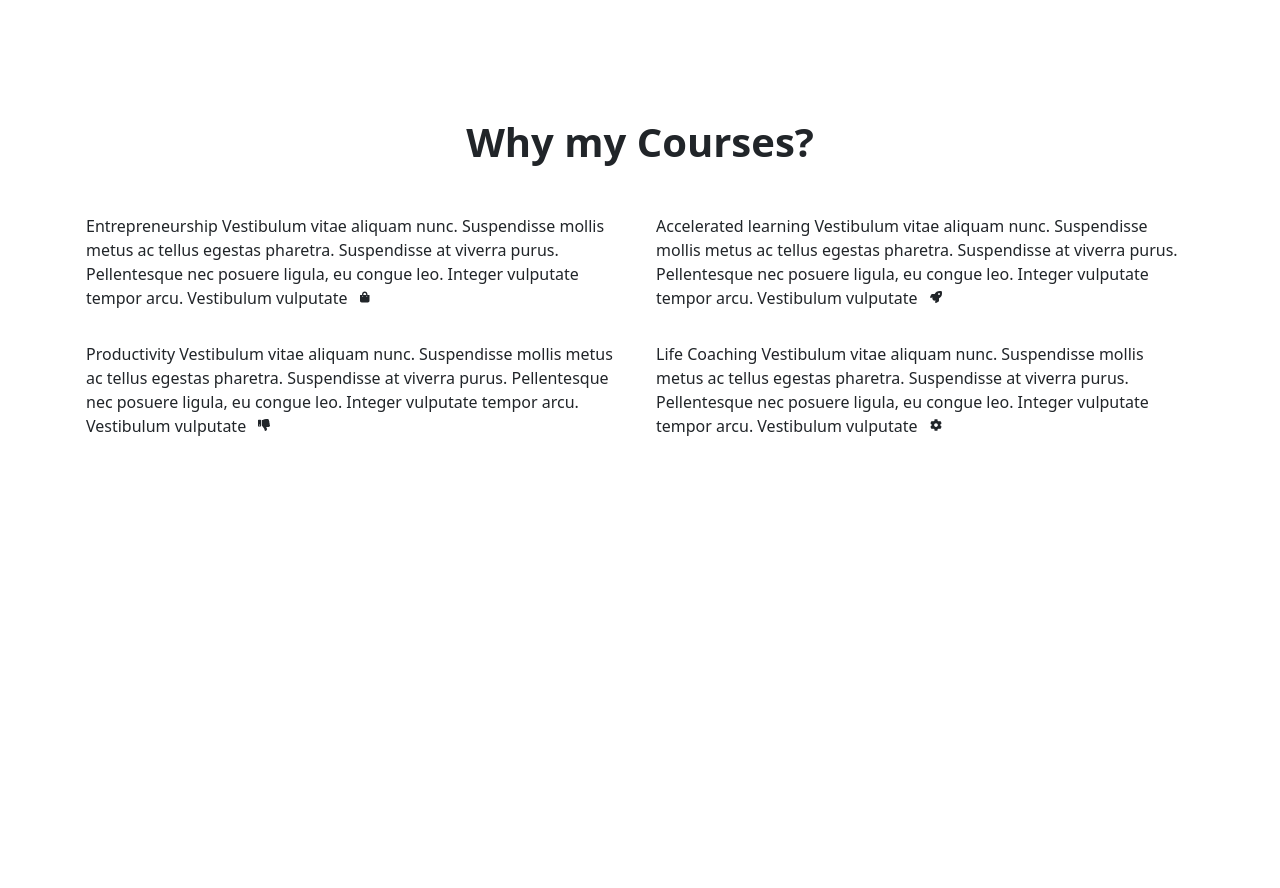
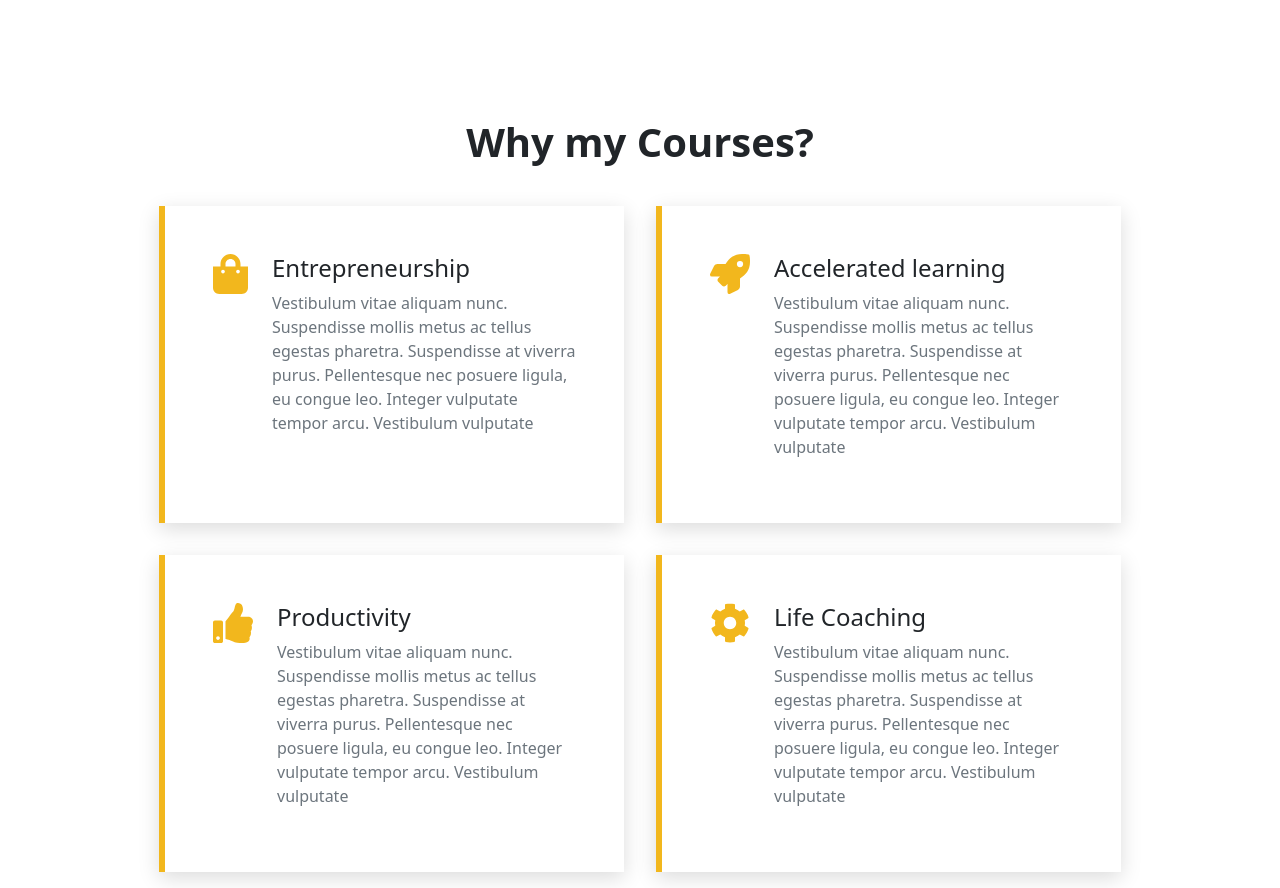
Before and after one commit to DenuccioDiego/proj-html-vuejs, a Vue app: page / in a window 1280 px wide. Shown: the part 3053-3941 px from the top of the page. Before the commit the page ends 3507 px from the top, so only its background shows below. Built offline with nearby package versions, Linux system fonts and the light colour scheme.

Commit message:
SectionWhyMyCourses hover effects add (layer adjustment)

```diff
--- a/src/App.vue
+++ b/src/App.vue
@@ -65,7 +65,7 @@ export default {
         {
           title : "Productivity",
           text : "Vestibulum vitae aliquam nunc. Suspendisse mollis metus ac tellus egestas pharetra. Suspendisse at viverra purus. Pellentesque nec posuere ligula, eu congue leo. Integer vulputate tempor arcu. Vestibulum vulputate",
-          img : "thumbs-down",
+          img : "thumbs-up",
         },
         {
           title : "Life Coaching",
--- a/src/components/SectionWhyMyCourse.vue
+++ b/src/components/SectionWhyMyCourse.vue
@@ -1,16 +1,21 @@
 <template>
      <div class="pt-5 mt-5">
-          <h2 class="text-center fw-bold fs-1 py-4">Why my Courses?</h2>
+          <h2 class="text-center fw-bold fs-1 my-4">Why my Courses?</h2>
 
           <div class="container">
-               <div class="row ">
+               <div class="d-flex flex-wrap justify-content-center  ">
 
-                    <div class="col-6 p-3"
+                    <div class="col-5 m-3 border_left p-5 d-flex"
                     v-for="benefit in benefits" :key="benefit.title"
                     >
-                    {{benefit.title}}
-                    {{benefit.text}}
-                    <font-awesome-icon class="fs-5 ps-2 align-sub color_buttercup" :icon="['fas', benefit.img]" />
+
+                    <font-awesome-icon class="fs-1  align-sub color_buttercup" :icon="['fas', benefit.img]" />
+
+                    <div class=" ps-4">
+                         <h4>{{benefit.title}}</h4>
+                         <p class="text-muted">{{benefit.text}}</p>
+                    </div>
+
 
                     </div>
                </div>
@@ -33,4 +38,28 @@ export default{
 
 <style scoped lang="scss">
 
+
+.color_buttercup{
+     color: var(--buttercup);
+}
+h3{
+     font-weight: 700;
+}
+.border_left{
+     border-left: var(--buttercup) 6px solid;
+      box-shadow: 0 6px 20px 0 rgb(0 0 0 / 14%)
+}
+
+.col-5:hover{
+     background-color: var(--buttercup);
+}
+
+
+.col-5:hover .color_buttercup{
+     color: white;
+}
+
+.col-5:hover p{
+     color: black !important;
+}
 </style>
--- a/src/main.js
+++ b/src/main.js
@@ -3,11 +3,11 @@ import App from './App.vue'
 
 
 import { library} from '@fortawesome/fontawesome-svg-core'
-import { faUserSecret,faClock, faSignal, faBars, faRocket, faCog, faShoppingBag, faThumbsDown } from '@fortawesome/free-solid-svg-icons'
+import { faUserSecret,faClock, faSignal, faBars, faRocket, faCog, faShoppingBag, faThumbsUp } from '@fortawesome/free-solid-svg-icons'
 import { FontAwesomeIcon} from '@fortawesome/vue-fontawesome'
 import {faFacebook, faFontAwesome, faInstagram, faLinkedin, faTwitter,} from "@fortawesome/free-brands-svg-icons"
 
-library.add(faThumbsDown)
+library.add(faThumbsUp)
 library.add(faShoppingBag)
 library.add(faCog)
 library.add(faRocket)
```
